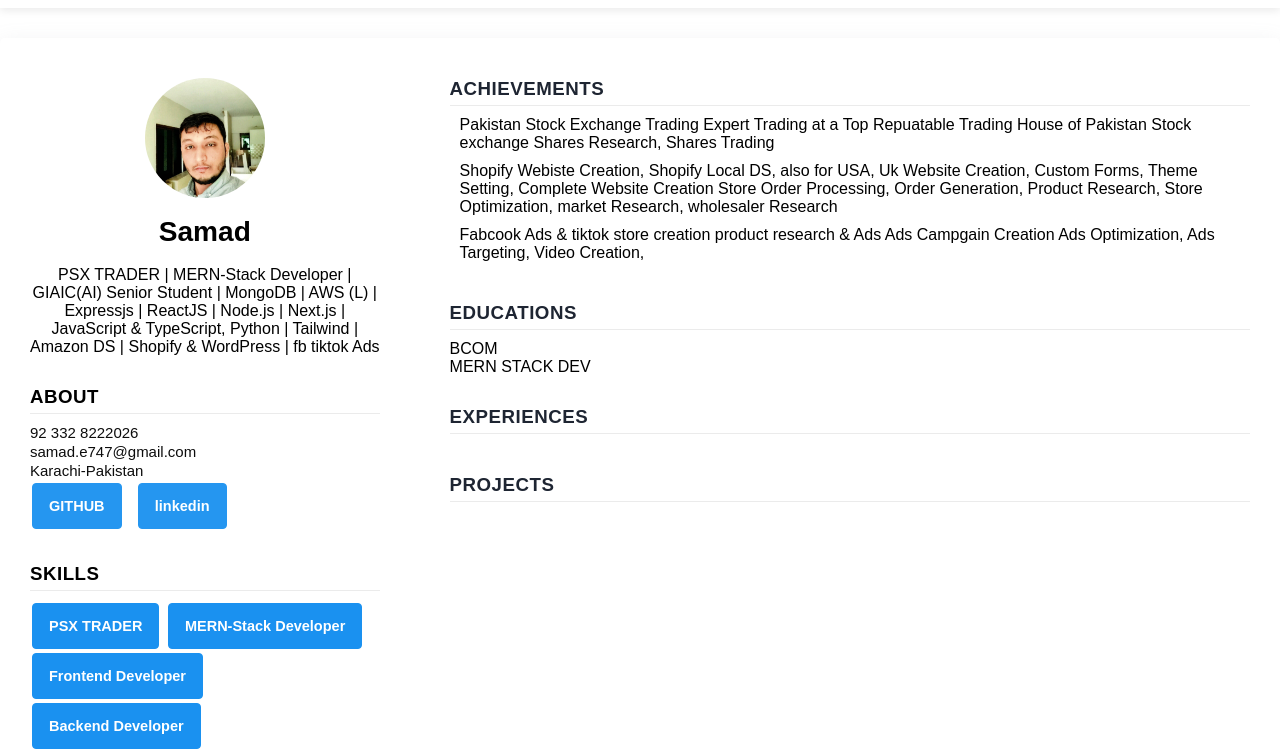
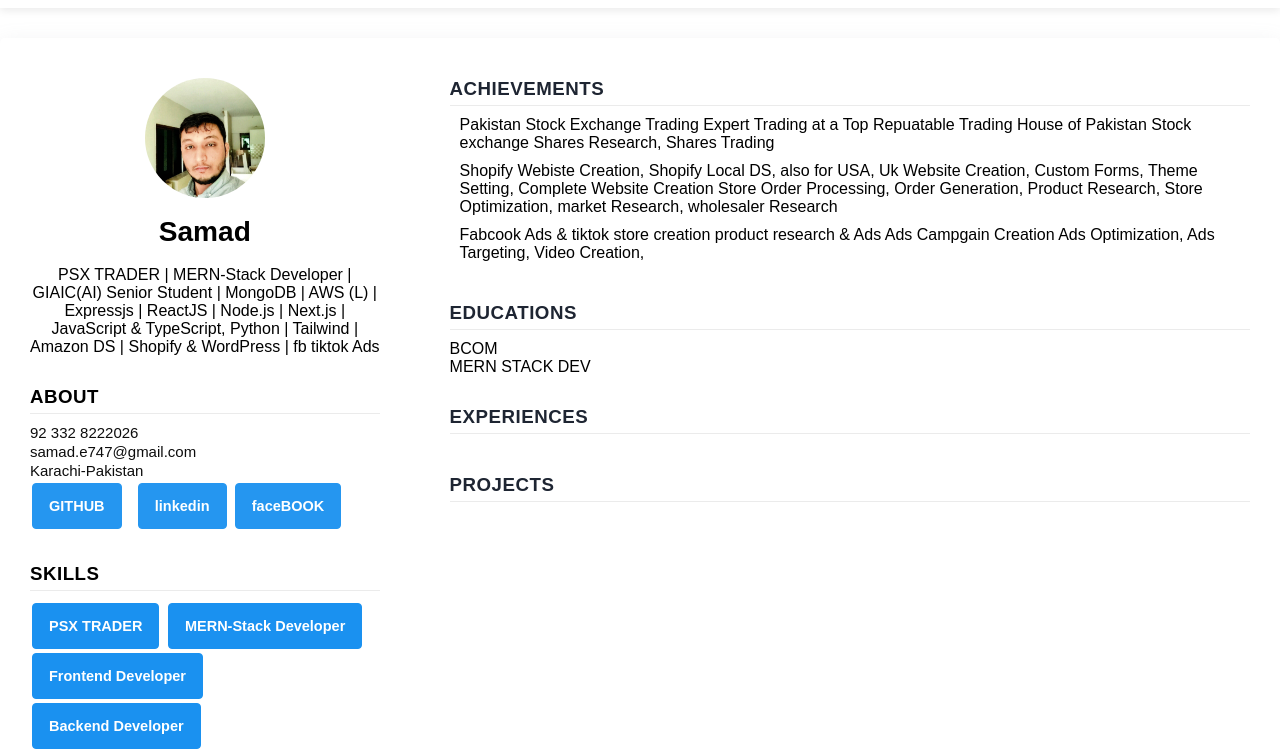
Before and after one commit to samade747/Hackathon-Resume-Builder-using-html-css-typescript-, a plain HTML site: page seemycv.html in a window 1280 px wide. Shown: the part 72-822 px from the top of the page. Drawn offline with Linux system fonts and the light colour scheme.

Commit message:
Update seemycv.html

```diff
--- a/seemycv.html
+++ b/seemycv.html
@@ -72,6 +72,7 @@
                                 <span class = "preview-item-val btn-group" id = "" >
                                     <a href="https://github.com/samade747" target="_blank" class = "btn btn-primary text-uppercase" style="margin: 2px;">GITHUB</a>
                                     <a href="https://www.linkedin.com/in/abdul-samad-7a294766/" target="_blank" class = "btn btn-primary text-uppercase" style="margin: 2px;">linkedin</a>
+                                    <a href="https://www.facebook.com/Samad.dhedhi/" target="_blank" class = "btn btn-primary text-uppercase" style="margin: 2px;">faceBOOK</a>
                                 </span>
                             </div>
                         </div>
```
